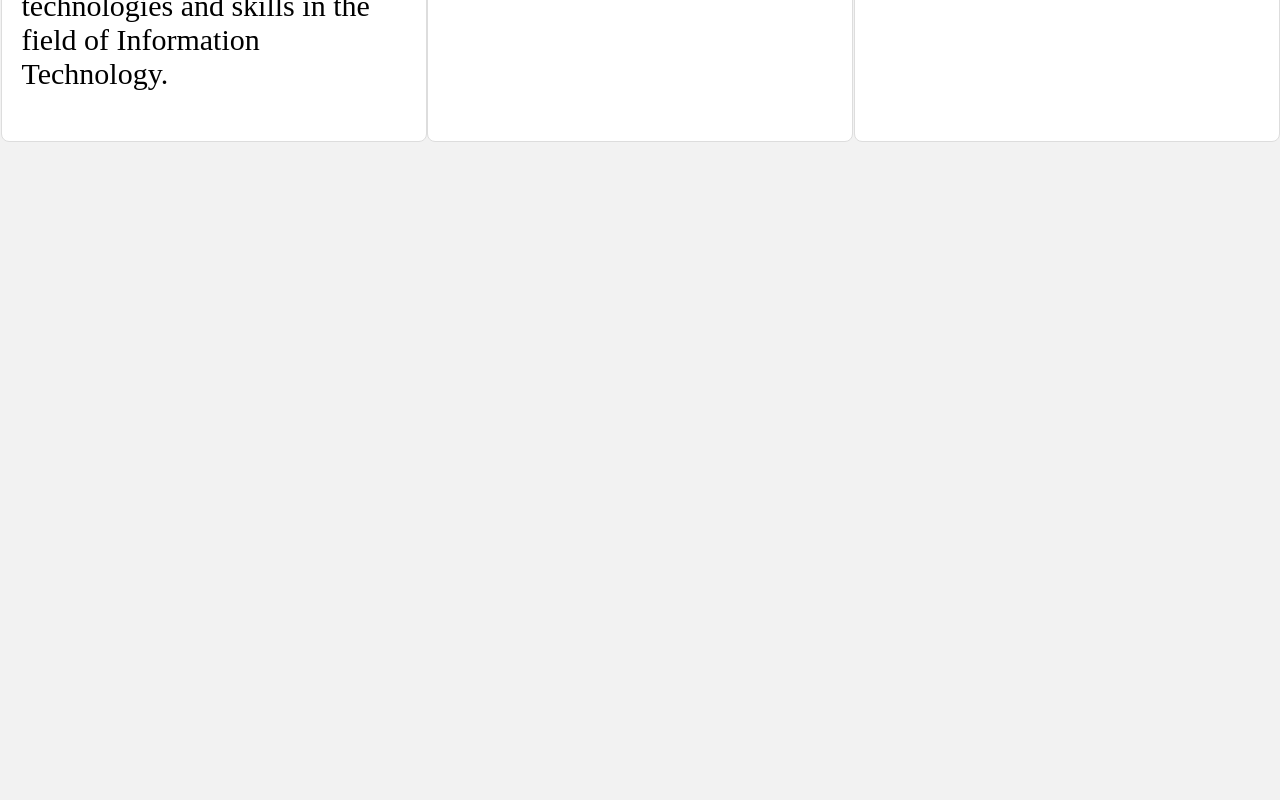
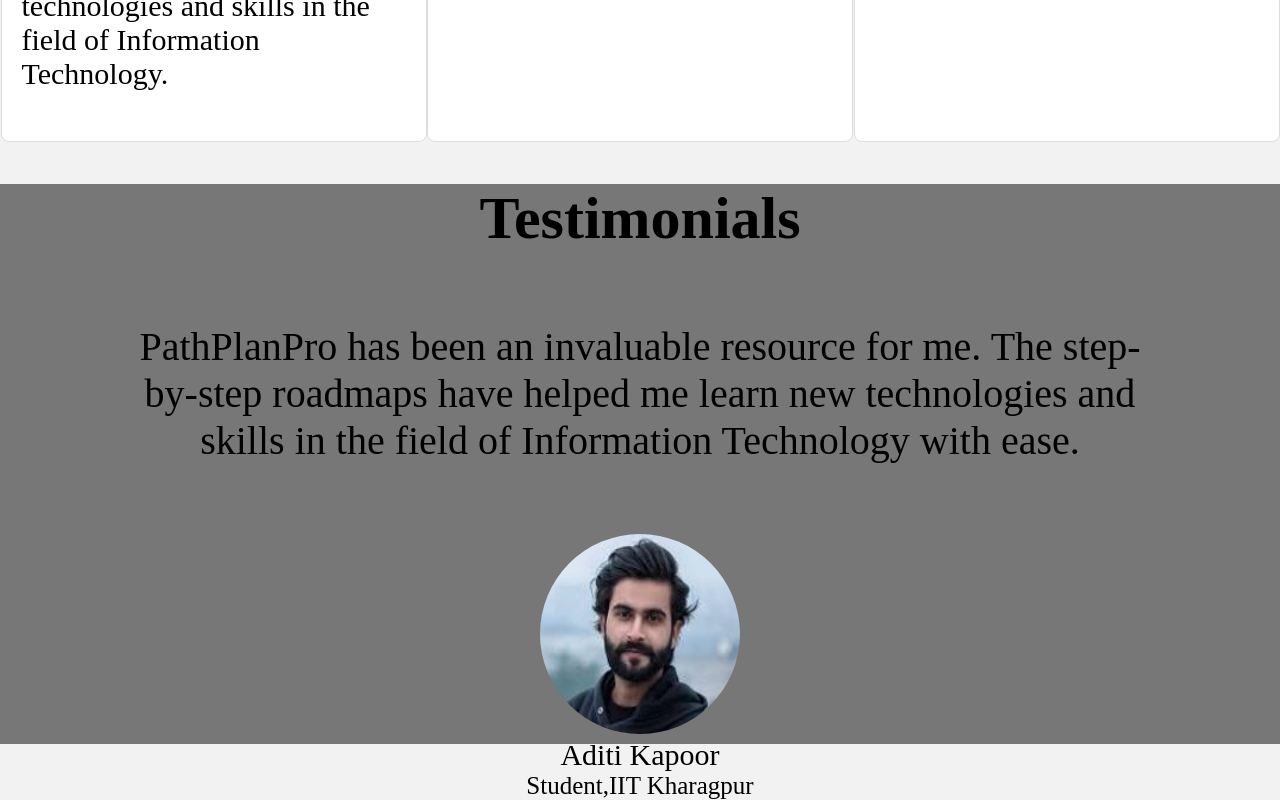
Before and after one commit to HAREESHRAVI/PathPlanPro-React, a React (Vite) app: page /home in a window 1280 px wide. Shown: the part 3136-3936 px from the top of the page. Before the commit the page ends 3290 px from the top, so only its background shows below. Built offline with nearby package versions, Linux system fonts and the light colour scheme; a web font is replaced by a local one.

Commit message:
added testimonial section

```diff
--- /dev/null
+++ b/src/components/Testimonials/Testimonials.css
@@ -0,0 +1,34 @@
+.testimonial-section {
+  width: 100%;
+  height: 70vh;
+  background-color: #777777;
+  margin-top: 30px;
+  align-items: center;
+  text-align: center;
+  display: flex;
+  flex-direction: column;
+  gap: 70px;
+}
+.testimonial1 {
+  width: 80%;
+  font-size: 40px;
+  margin-left: auto;
+  margin-right: auto;
+}
+.testimonial-heading {
+  font-size: 60px;
+  font-weight: 700;
+}
+.testimonial-image img {
+  width: 200px;
+  height: 200px;
+  margin-left: auto;
+  margin-right: auto;
+  border-radius: 50%;
+}
+.name {
+  font-size: 30px;
+}
+.designation {
+  font-size: 25px;
+}
--- /dev/null
+++ b/src/components/Testimonials/Testimonials.jsx
@@ -0,0 +1,18 @@
+import React from 'react'
+import './Testimonials.css'
+import person from '../../assets/images/testimonial-pic.jpeg'
+const Testimonials = () => {
+  return (
+    <div className='testimonial-section'>
+      <div className="testimonial-heading">Testimonials</div>
+      <div className="testimonial1">PathPlanPro has been an invaluable resource for me. The step-by-step roadmaps have helped me learn new technologies and skills in the field of Information Technology with ease.</div>
+      <div className="testimonial-image">
+        <img src={person} alt="" />
+        <div className="name">Aditi Kapoor</div>
+        <div className="designation">Student,IIT Kharagpur</div>
+      </div>
+    </div>
+  )
+}
+
+export default Testimonials
--- a/src/pages/Home.jsx
+++ b/src/pages/Home.jsx
@@ -5,6 +5,7 @@
 import Features from '../components/Features/Features'
 import Mission from '../components/Mission/Mission'
 import Services from '../components/Services/Services'
+import Testmonials from '../components/Testimonials/Testimonials'
 const Home = () => {
   return (
     <>
@@ -14,6 +15,7 @@
     <Features/>
     <Mission/>
     <Services/>
+    <Testmonials/>
     </>
   )
 }
```
Also changed, not shown: src/assets/images/testimonial-pic.jpeg (added).
